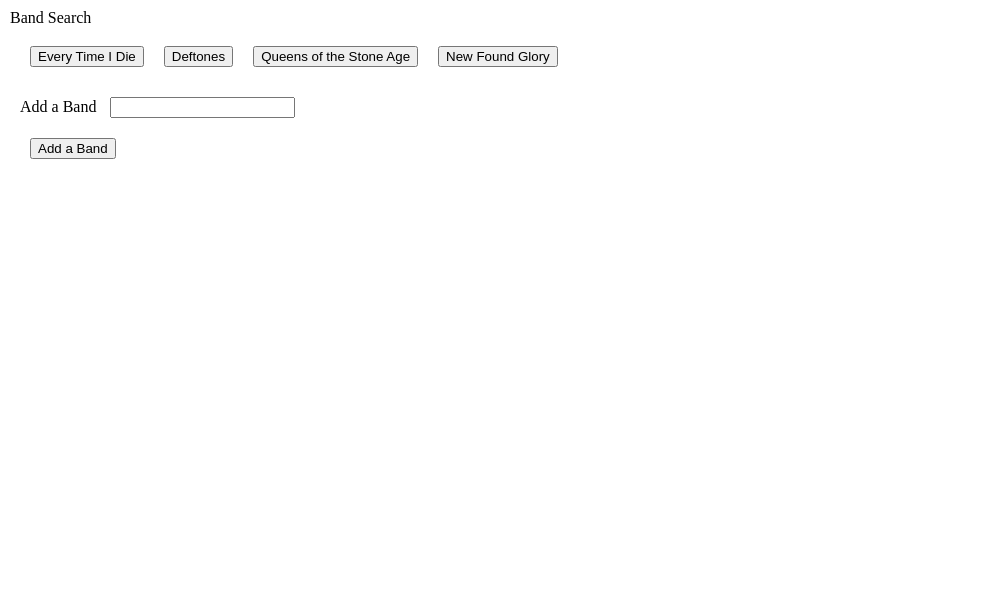
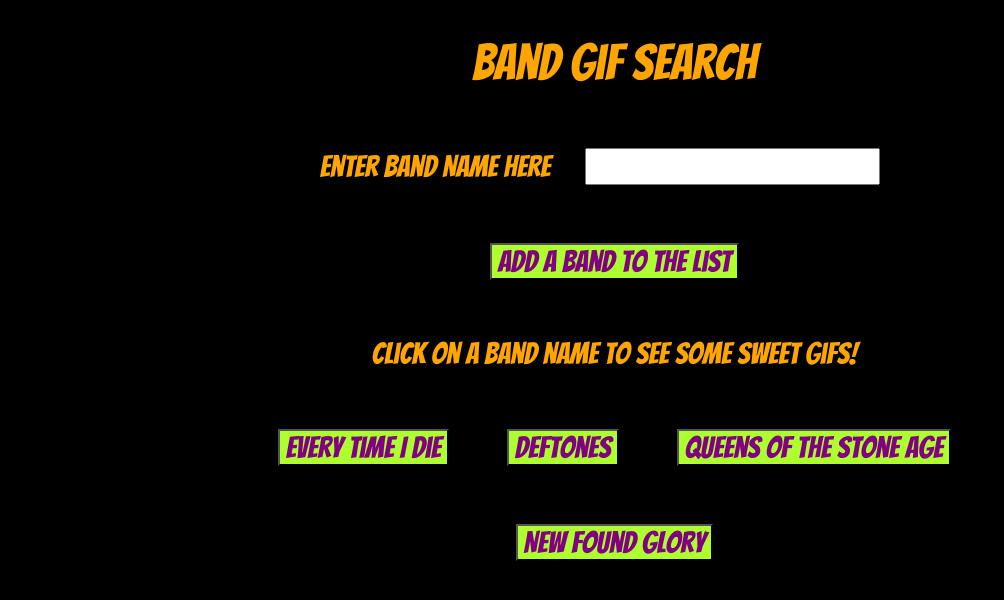
Before and after one commit to mike881205/Giphy_Homework, a plain HTML site: page index.html in a window 1280 px wide. Shown: the whole page, without its empty margins (0-1004 px from the left). Drawn offline with nearby package versions, Linux system fonts and the light colour scheme.

Commit message:
Added CSS layout, and read me text

```diff
--- a/assets/css/style.css
+++ b/assets/css/style.css
@@ -1,6 +1,44 @@
+body {
+    background: black;
+    font-family: 'Bangers', cursive;
+    color: orange;
+}
+
 button,
 div,
 form,
 input {
-margin: 10px;
+margin: 3%;
+font-family: 'Bangers', cursive;
+font-size: 30px;
+margin-left: 3%;
 }
+
+h1 {
+    font-size: 50px;
+    margin-bottom: 3%;
+}
+
+button {
+    color: purple;
+    background-color: greenyellow;
+}
+
+#add-band {
+    color: purple;
+    background-color: greenyellow;
+}
+
+.container {
+    width: 80%;
+    text-align: center;
+    align-content: center;
+    margin-left: 8%;
+}
+
+#gifs-appear-here {
+    width: 80%;
+    text-align: center;
+    align-content: center;
+    margin-left: 8%;
+}
--- a/assets/javascript/javascript.js
+++ b/assets/javascript/javascript.js
@@ -48,23 +48,19 @@
   let bandData = $(this).attr("data-band");
 
   // Giphy API URL
-  let queryURL = "https://api.giphy.com/v1/gifs/search?q=" + bandData + "&api_key=QZjqyqYS53kHPK9RXWncTF1pJXjuBPsy&limit=10"
+  let queryURL = "https://api.giphy.com/v1/gifs/search?q=" + bandData + "&api_key=QZjqyqYS53kHPK9RXWncTF1pJXjuBPsy&limit=5"
 
   $.ajax({
       url: queryURL,
       method: "GET"
     }).then(function(response) {
 
-
-      console.log(response);
-
       let results = response.data
-
-      console.log(results)
 
       for (var i = 0; i < results.length; i++) {
 
         if (results[i].rating !== "r" && results[i].rating !== "pg-13") {
+
 
           // Creating a div for the gif
           let gifDiv = $("<div>");
--- a/index.html
+++ b/index.html
@@ -7,22 +7,23 @@
         <script src="https://cdnjs.cloudflare.com/ajax/libs/jquery/3.2.1/jquery.min.js"></script>
         <link rel="stylesheet" type="text/css" href="assets/css/reset.css">
         <link rel="stylesheet" type="text/css" href="assets/css/style.css">
+        <link href="https://fonts.googleapis.com/css?family=Bangers&display=swap" rel="stylesheet">
         <title>Bands</title>
     </head>
 <body>
     <div class="container">
-        <h1>Band Search</h1>
-
-        <!-- Bands will get dumped here -->
-        <div id="buttons-view"></div>
+        <h1>Band Gif Search</h1>
 
         <form id="band-form">
-            <label for="band-input">Add a Band</label>
+            <label for="band-input">Enter Band Name Here</label>
             <input type="text" id="band-input"><br>
 
             <!-- Button triggers new band to be added -->
-            <input id="add-band" type="submit" value="Add a Band">
+            <input id="add-band" type="submit" value="Add a Band to the List">
         </form>
+            <!-- Bands will get dumped here -->
+            <h3>Click on a band name to see some sweet gifs!</h3>
+            <div id="buttons-view"></div>
     </div>
     <div id="gifs-appear-here"></div>
 <script src="assets/javascript/javascript.js"></script>
```
Also changed, not shown: assets/images/background.jpg (added), 1 other file.
